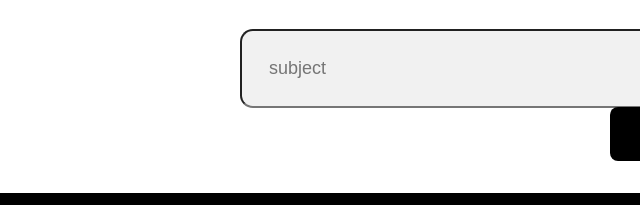
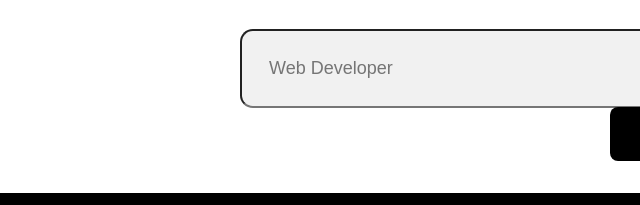
Before and after one commit to KishoreArekonda/portfolio-website, a plain HTML site: page index.html in a window 1280 px wide. Shown: the part 1922-2127 px from the top of the page, 0-640 px from the left. Drawn offline with nearby package versions, Linux system fonts and the light colour scheme.

Commit message:
Update index.html

```diff
--- a/index.html
+++ b/index.html
@@ -62,7 +62,7 @@
             <div class="input-box">
                 <input type="number" placeholder="9705128162">
                 <input type="text"
-                placeholder="subject">
+                placeholder="Web Developer">
             </div>
             <textareab name="" id="" cols="30" rows="10" placeholder="your message" class="btn-1"></textareab>
         </form>
```
